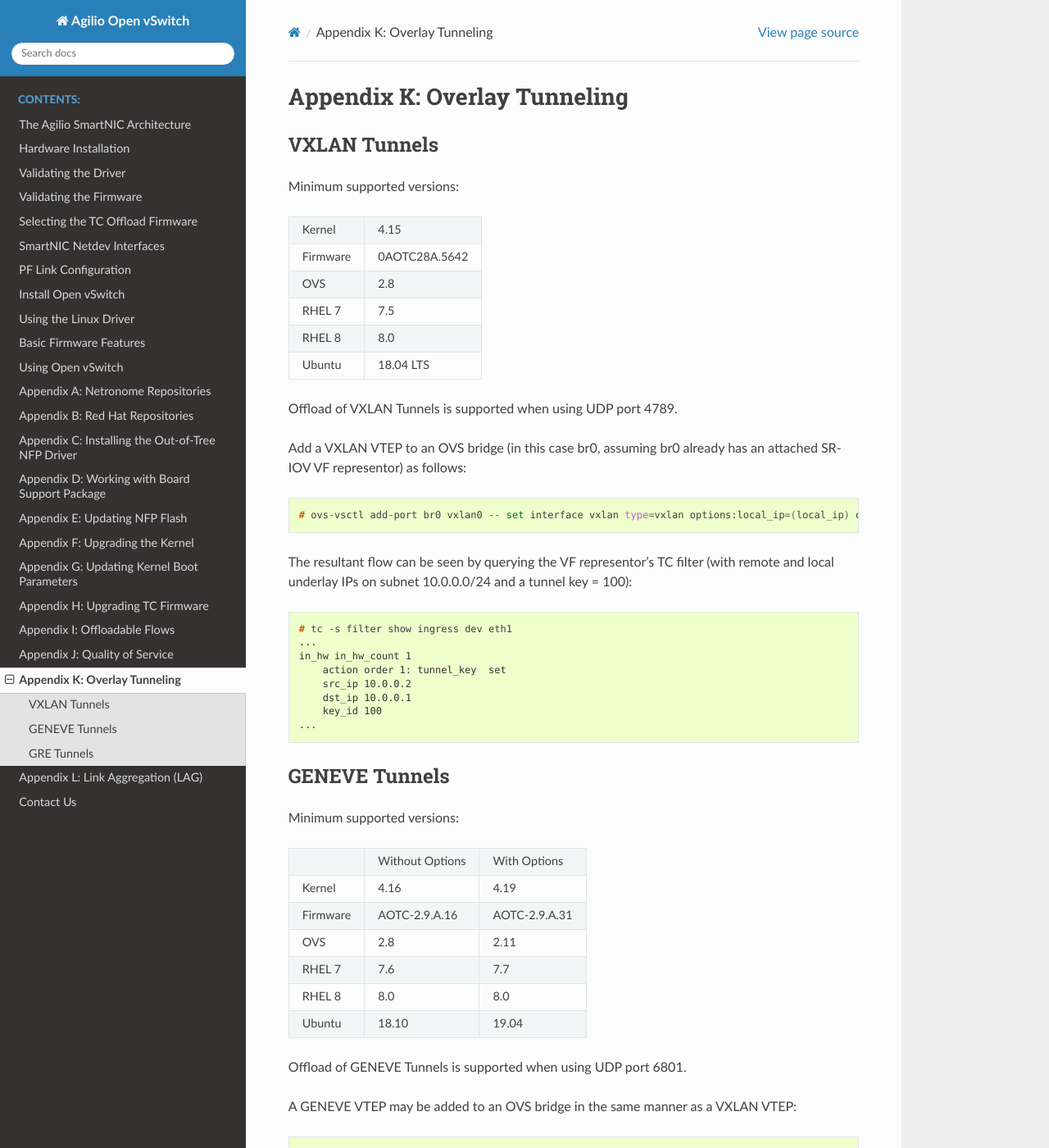
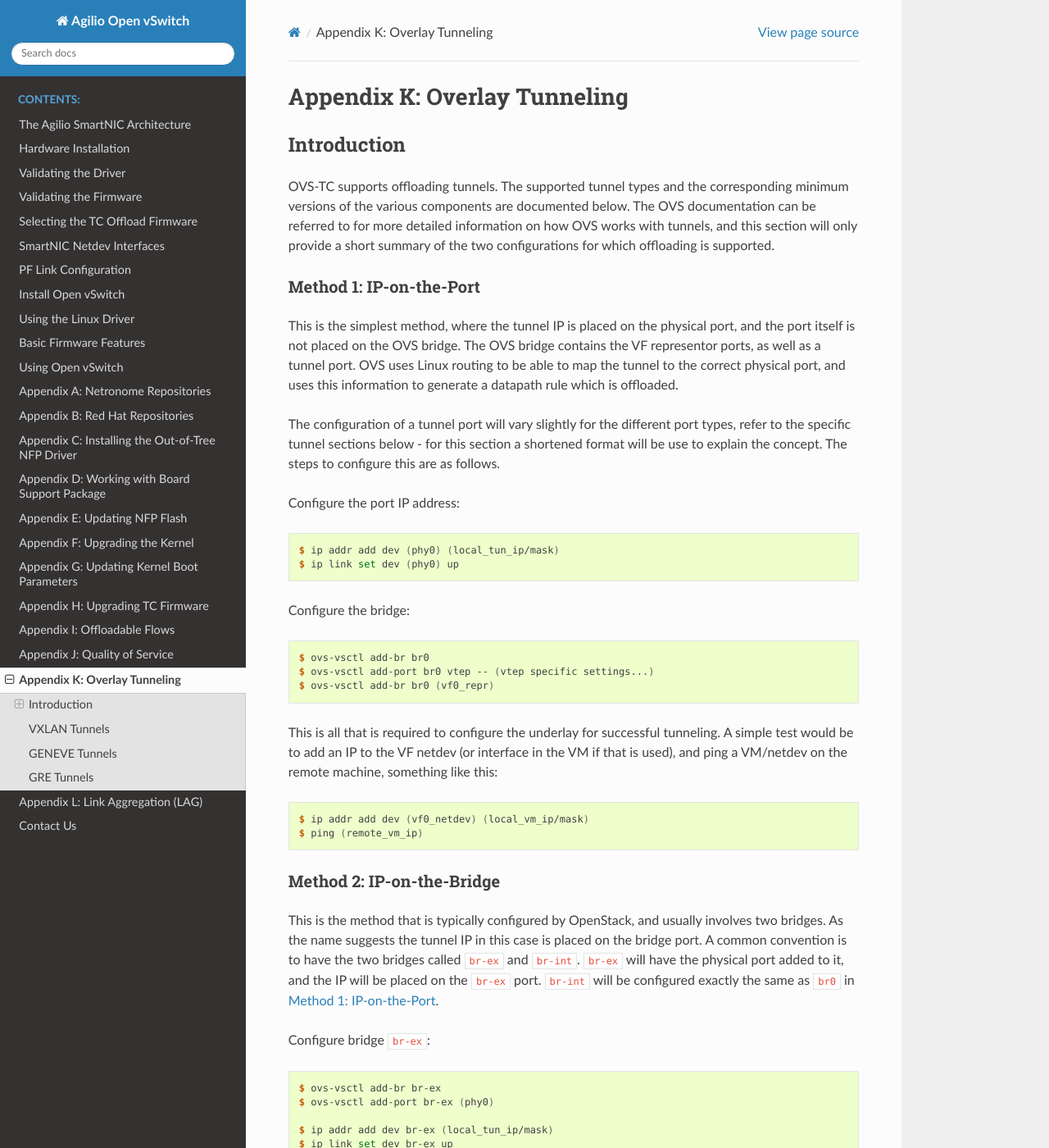
Before and after one commit to macris-xiao/disa-user-guide, a Sphinx documentation site: the page built from doc/0K_Overlay_Tunneling.rst, in a window 1280 px wide and 1400 px high. Shown: the whole window at 82% size. Built offline with Sphinx 7.4.7 and the Read the Docs theme 2.0.0, drawn with Linux system fonts in a browser that asks for light colours; formulas are drawn with MathJax 3; some of the changed text lies outside the part shown.

Commit message:
Add introduction to the overlay tunnels section
Provide some guidance on how to configure tunneling with OVS. This
covers both IP-on-the-port and IP-on-the-Bridge use cases. Also cleanup
a bit under the LAG section which also explained IP-on-the-Bridge
config.

Change-Id: I490ca592d6642213b23e53b028d02412146183f9
Signed-off-by: Louis Peens <louis.peens@corigine.com>

```diff
--- a/doc/0K_Overlay_Tunneling.rst
+++ b/doc/0K_Overlay_Tunneling.rst
@@ -2,6 +2,80 @@
 
 Appendix K: Overlay Tunneling
 =============================
+
+Introduction
+------------
+
+OVS-TC supports offloading tunnels. The supported tunnel types and the
+corresponding minimum versions of the various components are documented below.
+The OVS documentation can be referred to for more detailed information on how
+OVS works with tunnels, and this section will only provide a short summary
+of the two configurations for which offloading is supported.
+
+Method 1: IP-on-the-Port
+~~~~~~~~~~~~~~~~~~~~~~~~
+
+This is the simplest method, where the tunnel IP is placed on the physical
+port, and the port itself is not placed on the OVS bridge. The OVS bridge
+contains the VF representor ports, as well as a tunnel port. OVS uses Linux
+routing to be able to map the tunnel to the correct physical port, and uses
+this information to generate a datapath rule which is offloaded.
+
+The configuration of a tunnel port will vary slightly for the different port
+types, refer to the specific tunnel sections below - for this section a
+shortened format will be use to explain the concept. The steps to configure
+this are as follows.
+
+Configure the port IP address::
+
+    $ ip addr add dev (phy0) (local_tun_ip/mask)
+    $ ip link set dev (phy0) up
+
+Configure the bridge::
+
+    $ ovs-vsctl add-br br0
+    $ ovs-vsctl add-port br0 vtep -- (vtep specific settings...)
+    $ ovs-vsctl add-br br0 (vf0_repr)
+
+This is all that is required to configure the underlay for successful
+tunneling. A simple test would be to add an IP to the VF netdev (or interface
+in the VM if that is used), and ping a VM/netdev on the remote machine,
+something like this::
+
+    $ ip addr add dev (vf0_netdev) (local_vm_ip/mask)
+    $ ping (remote_vm_ip)
+
+Method 2: IP-on-the-Bridge
+~~~~~~~~~~~~~~~~~~~~~~~~~~
+
+This is the method that is typically configured by OpenStack, and usually
+involves two bridges. As the name suggests the tunnel IP in this case is placed
+on the bridge port. A common convention is to have the two bridges called
+``br-ex`` and ``br-int``. ``br-ex`` will have the physical port added to it,
+and the IP will be placed on the ``br-ex`` port. ``br-int`` will be configured
+exactly the same as ``br0`` in :ref:`0K_Overlay_Tunneling:Method 1:
+IP-on-the-Port`.
+
+Configure bridge ``br-ex``::
+
+    $ ovs-vsctl add-br br-ex
+    $ ovs-vsctl add-port br-ex (phy0)
+
+    $ ip addr add dev br-ex (local_tun_ip/mask)
+    $ ip link set dev br-ex up
+
+Configure bridge ``br-int``::
+
+    $ ovs-vsctl add-br br-int
+    $ ovs-vsctl add-port br-int vtep -- (vtep specific settings...)
+    $ ovs-vsctl add-br br-int (vf0_repr)
+
+At this point the configuration is done, and can also be verified as explained
+in :ref:`0K_Overlay_Tunneling:Method 1: IP-on-the-Port`.
+
+.. note::
+    For best behavior it is important that `action=NORMAL` is used on ``br-ex``.
+    Any more specific rules are usually applied to ``br-int``.
 
 VXLAN Tunnels
 -------------
--- a/doc/spelling_wordlist.txt
+++ b/doc/spelling_wordlist.txt
@@ -27,10 +27,12 @@
 GPG
 initramfs
 installable
+IP
 IPv
 kilobits
 Metadata
 multithreaded
+netdev
 Netdev
 Netronome
 offloadable
@@ -63,6 +65,7 @@
 Upstreamed
 userspace
 Userspace
+VM
 vport
 vports
 vSwitch
```
Also changed, not shown: doc/0L_LAG.rst (+11 -36 lines).
